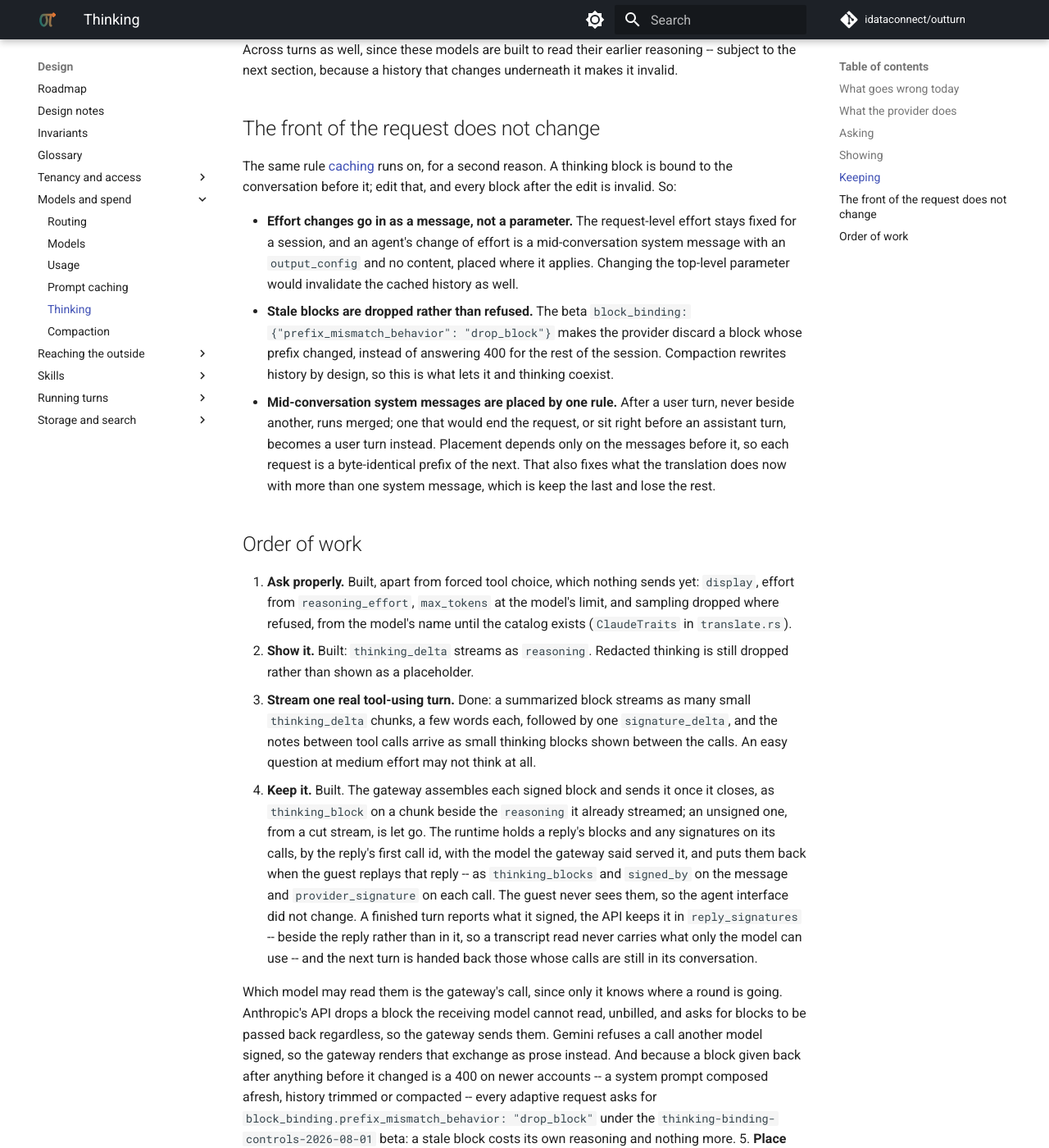
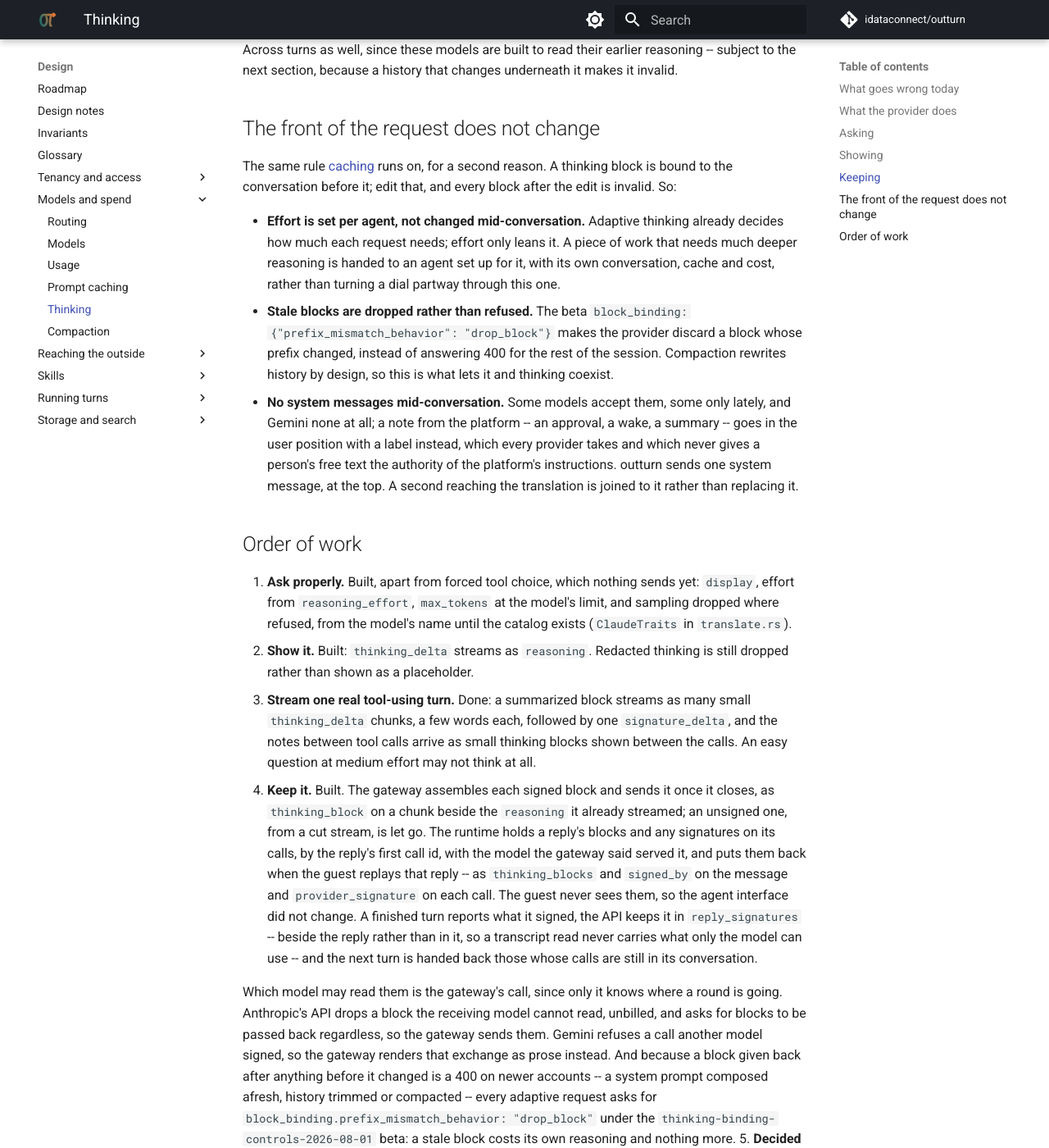
Before and after one commit to idataconnect/outturn, an MkDocs documentation site: the page built from docs/thinking.md, in a window 1280 px wide and 1400 px high, scrolled down 2705 px. Shown: the whole window at 82% size. Built offline with MkDocs 1.6.1 and Material for MkDocs 9.7.7, drawn with Linux system fonts in a browser that asks for light colours; comment, search, counter and statistics services are not loaded; some of the changed text lies outside the part shown.

Commit message:
Decide against mid-conversation system messages and effort by message
Both were in the thinking design because some models offer them, not
because outturn needed them. Notes from the platform already go in the
user position with a label, which every provider accepts -- Gemini has no
mid-conversation system message at all -- and effort is set per agent,
with a handoff to another agent the answer to work that needs more. The
one change is a guard: a second system message reaching the Anthropic
translation is joined to the first rather than replacing the system
prompt, as the Gemini translation already did.

Co-Authored-By: Claude Opus 5.5 <noreply@anthropic.com>

```diff
--- a/docs/thinking.md
+++ b/docs/thinking.md
@@ -121,22 +121,23 @@ The same rule [caching](caching.md) runs on, for a second reason. A thinking
 block is bound to the conversation before it; edit that, and every block after
 the edit is invalid. So:
 
-- **Effort changes go in as a message, not a parameter.** The request-level
-  effort stays fixed for a session, and an agent's change of effort is a
-  mid-conversation system message with an `output_config` and no content,
-  placed where it applies. Changing the top-level parameter would invalidate
-  the cached history as well.
+- **Effort is set per agent, not changed mid-conversation.** Adaptive
+  thinking already decides how much each request needs; effort only leans it.
+  A piece of work that needs much deeper reasoning is handed to an agent set
+  up for it, with its own conversation, cache and cost, rather than turning a
+  dial partway through this one.
 - **Stale blocks are dropped rather than refused.** The beta
   `block_binding: {"prefix_mismatch_behavior": "drop_block"}` makes the
   provider discard a block whose prefix changed, instead of answering 400 for
   the rest of the session. Compaction rewrites history by design, so this is
   what lets it and thinking coexist.
-- **Mid-conversation system messages are placed by one rule.** After a user
-  turn, never beside another, runs merged; one that would end the request, or
-  sit right before an assistant turn, becomes a user turn instead. Placement
-  depends only on the messages before it, so each request is a byte-identical
-  prefix of the next. That also fixes what the translation does now with more
-  than one system message, which is keep the last and lose the rest.
+- **No system messages mid-conversation.** Some models accept them, some
+  only lately, and Gemini none at all; a note from the platform -- an
+  approval, a wake, a summary -- goes in the user position with a label
+  instead, which every provider takes and which never gives a person's
+  free text the authority of the platform's instructions. outturn sends one
+  system message, at the top. A second reaching the translation is joined
+  to it rather than replacing it.
 
 ## Order of work
 
@@ -174,5 +175,6 @@ the edit is invalid. So:
    adaptive request asks for `block_binding.prefix_mismatch_behavior:
    "drop_block"` under the `thinking-binding-controls-2026-08-01` beta: a
    stale block costs its own reasoning and nothing more.
-5. **Place system messages by the rule**, and effort as a message.
-   `drop_block` is on already, with step 4.
+5. **Decided against:** system messages mid-conversation, and changing effort
+   by message. Both are features of some models, solving problems outturn does
+   not have; see *The front of the request does not change* above.
```
Also changed, not shown: docs/roadmap.md (+1 -3 lines), 2 other files.
